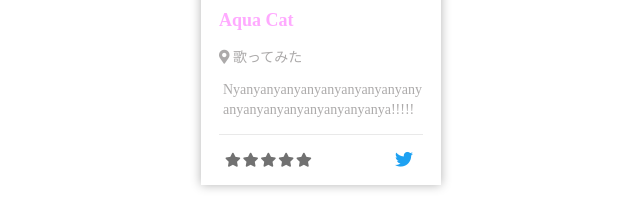
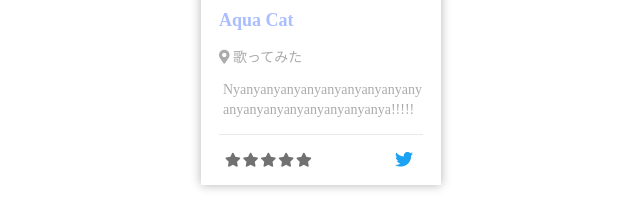
Before and after one commit to Miraiiiii/AquaCode, a plain HTML site: page exercises/index.html in a window 1280 px wide. In both pictures the pointer is over the element "Aqua Cat". Shown: the part 238-443 px from the top of the page, 319-959 px from the left. Drawn offline with Linux system fonts and the light colour scheme.

Commit message:
info_title change1

```diff
--- a/exercises/css/info.css
+++ b/exercises/css/info.css
@@ -13,11 +13,7 @@
 }
 
 .info .title:hover{
-	color: #FFAAFF;
-}
-
-.info .title:focus{
-	color: #FFAAFF;
+	color: #aabeff;
 }
 
 .info .category i{
```
